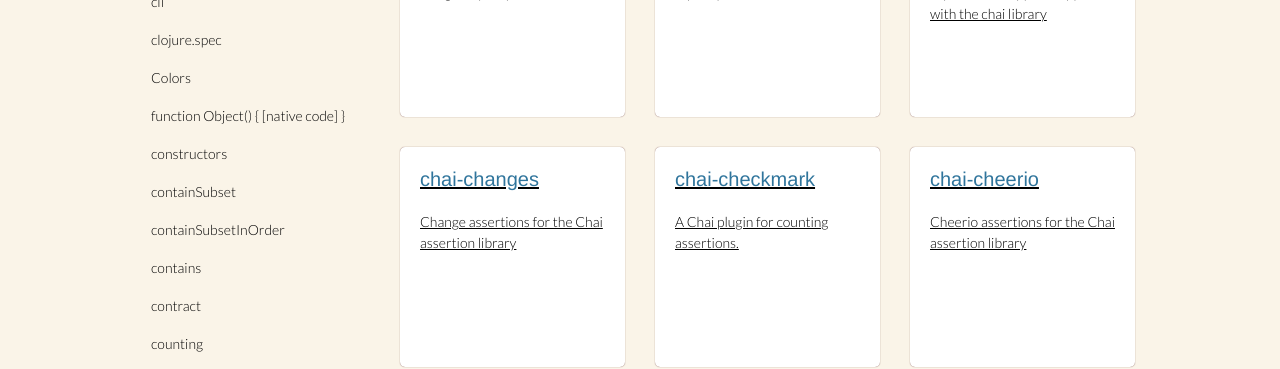
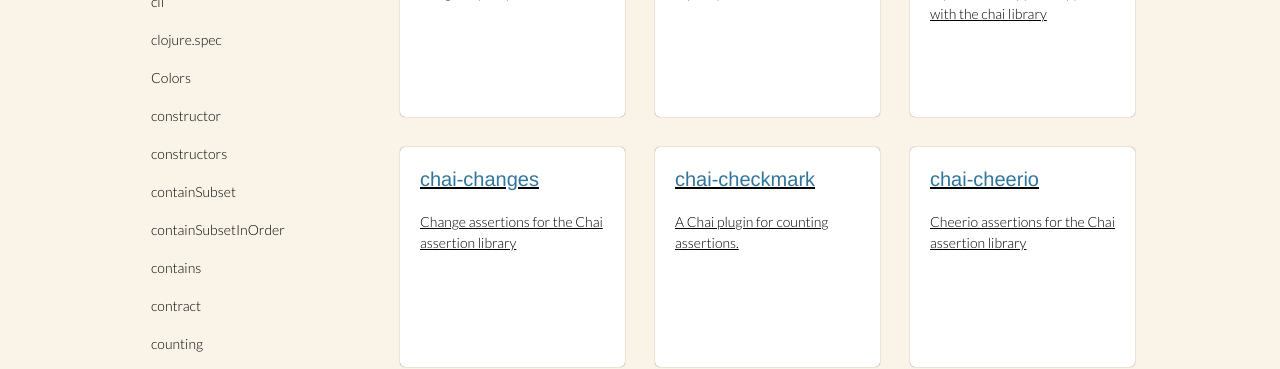
Before and after one commit to chaijs/chaijs.github.io, a Jekyll site: the page built from plugins/index.html, in a window 1280 px wide and 900 px high, scrolled down 1305 px. Shown: the part 153-522 px from the top of the window. Built offline with Jekyll 4.4.1, drawn with Linux system fonts in a browser that asks for light colours; nearby versions of some CDN libraries; some web fonts are replaced; comment, search, counter and statistics services are not loaded.

Commit message:
fix: use committed plugin data (#221)
Use the committed data rather than re-fetching it on deploy.

```diff
--- a/_data/plugin_keywords.json
+++ b/_data/plugin_keywords.json
@@ -115,7 +115,7 @@
     "color",
     "colors"
   ],
-  "function Object() { [native code] }": [
+  "constructor": [
     "constructor"
   ],
   "constructors": [
--- a/_scripts/build-plugin-tags.js
+++ b/_scripts/build-plugin-tags.js
@@ -66,12 +66,12 @@ var keywords = files.filter(function (file) {
   return hiddenKeywords.indexOf(value) === -1 && total.indexOf(value) === index;
 }).sort().reduce(function (total, keyword) {
   var addition = keyword.trim();
-  if (keywordMap[keyword]) {
+  if (Object.hasOwn(keywordMap, keyword)) {
     keyword = keywordMap[keyword];
   }
   total[keyword] = (total[keyword] || []).concat(addition);
   return total;
-}, {});
+}, Object.create(null));
 
 console.log(keywords);
 
--- a/plugins/index.html
+++ b/plugins/index.html
@@ -8,7 +8,7 @@ bodyClass: plugins
   <div class="line"></div>
   {% for keyword in site.data.plugin_keywords %}
     <div class="tag">
-      <div class="which" data-keywords="{{ keyword[1] | jsonify | escape }}">{{ keyword[0] }}</div><span class="reset">×</span>
+      <div class="which" data-keywords="{{ keyword[1] | jsonify | escape }}">{{ keyword[0] | escape }}</div><span class="reset">×</span>
     </div>
   {% endfor %}
 
@@ -18,11 +18,11 @@ bodyClass: plugins
   <div class="plug_list_scratch rowInside" style="height: 3000px;">
     {% for plugin_hash in site.data.plugins %}
     {% assign plugin = plugin_hash[1] %}
-    <article id="{{ plugin.name }}" class="grid_3 contrast plugin-box_s" data-keywords="{{ plugin.keywords | jsonify | escape }}">
-      <a href="{{ site.github.url }}/plugins/{{ plugin.name }}/" class="ablock">
+    <article id="{{ plugin.name | escape }}" class="grid_3 contrast plugin-box_s" data-keywords="{{ plugin.keywords | jsonify | escape }}">
+      <a href="{{ site.github.url }}/plugins/{{ plugin.name | escape }}/" class="ablock">
         <div class="wrap">
-          <h3 class="fancy">{{ plugin.name }}</h3>
-          <p>{{ plugin.description }}</p>
+          <h3 class="fancy">{{ plugin.name | escape }}</h3>
+          <p>{{ plugin.description | escape }}</p>
         </div>
       </a>
     </article>
```
Also changed, not shown: _layouts/plugin.html (+6 -6 lines), 1 other file.
